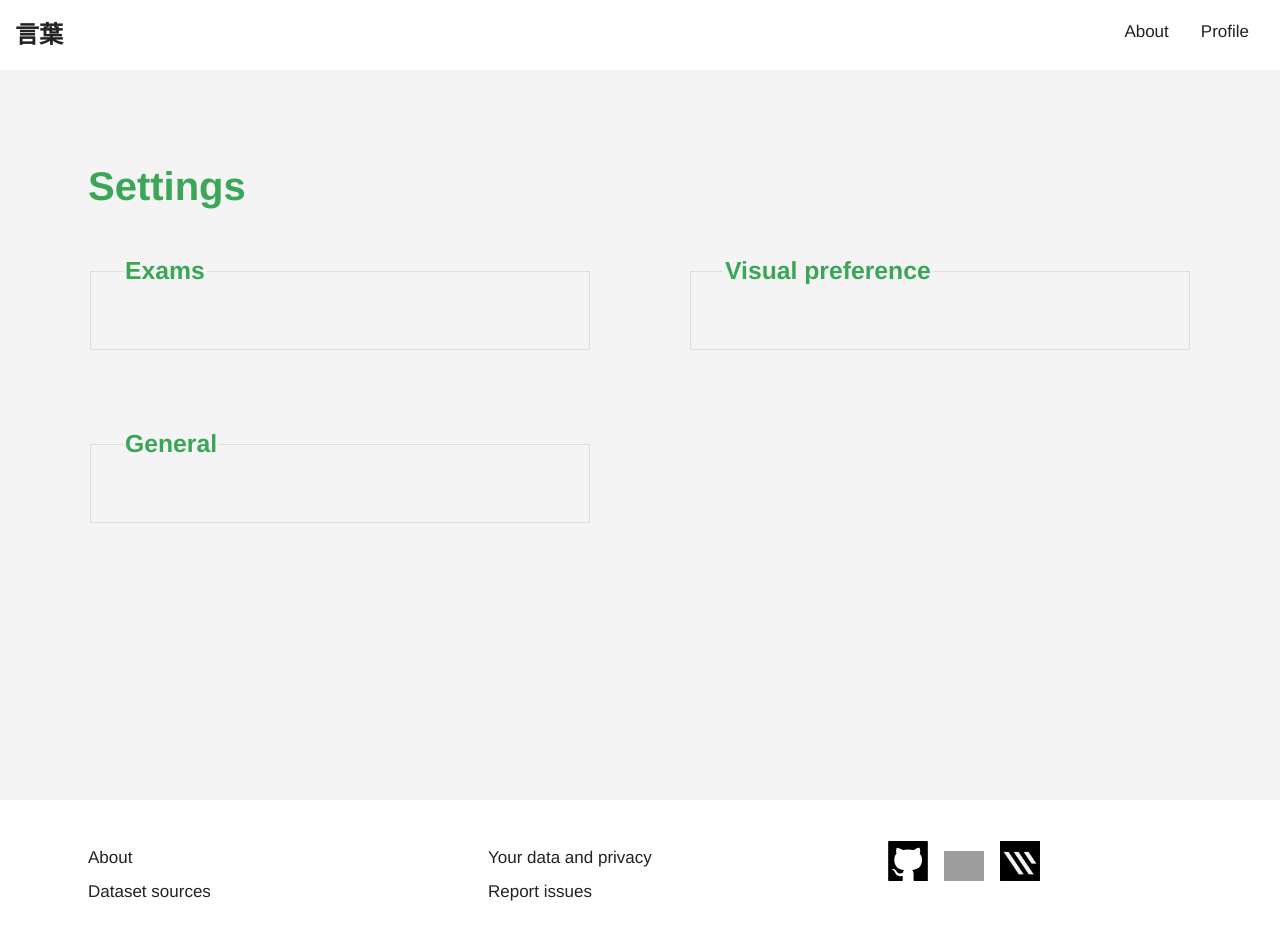
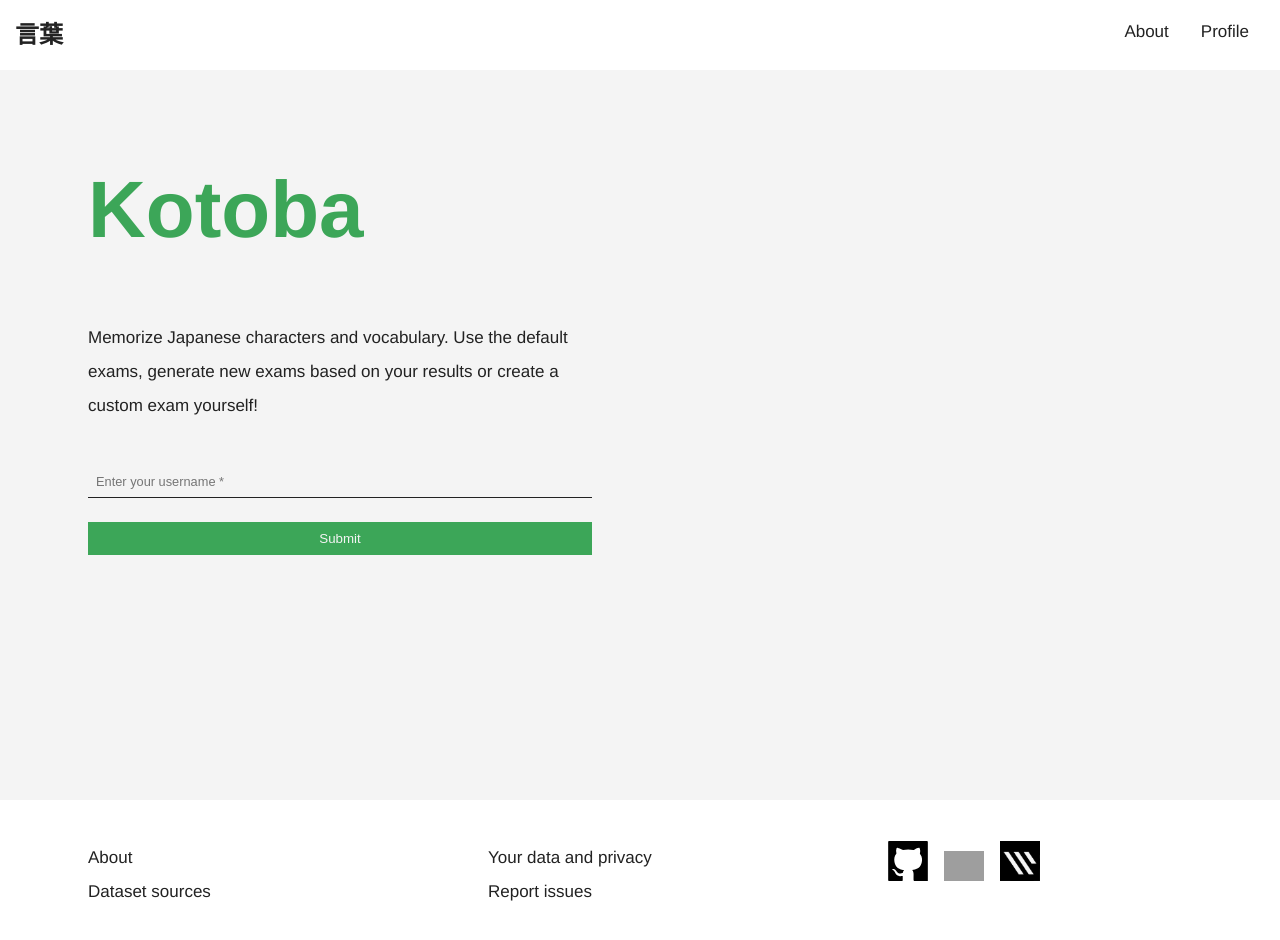
Before and after one commit to valdelaseras/kotoba-react, a React (Create React App) app: page / in a window 1280 px wide. Shown: the top 940 px of the page. Built offline with nearby package versions, Linux system fonts and the light colour scheme; grey boxes are pictures that could not be loaded.

Commit message:
turned Input into class component ( as will prob be necessary with a lot of other components ) and added some basic validation / val classes to them

```diff
--- a/src/App.js
+++ b/src/App.js
@@ -1,7 +1,7 @@
 import React, { Component } from 'react';
 import './styles/css/index.css';
 
-class App extends Component {
+export default class App extends Component {
   render() {
     return (
       <div className="App theme-settings helvetica normal light-theme">
@@ -13,5 +13,3 @@ class App extends Component {
     );
   }
 }
-
-export default App;
--- a/src/app/components/atomic/atoms/Input.js
+++ b/src/app/components/atomic/atoms/Input.js
@@ -1,16 +1,56 @@
-import React from 'react';
+import React, { Component } from 'react';
+import './input.css';
+import {validate} from "@babel/types";
 
-const Input = props =>
-    <label htmlFor={ props.id }>{ props.title }
-    <input id={ props.id }
-           name={ props.name }
-           type={ props.type }
-           placeholder={ props.placeholder }
-           required={ props.required }/>
-    </label>;
+export default class Input extends Component {
+    constructor( props ) {
+        super( props );
 
-export default Input;
+        this.id = props.id;
+        this.title = props.title;
+        this.name = props.name;
+        this.type= props.type;
+        this.placeholder = props.placeholder;
+        this.required = props.required;
+        this.minLength = props.minLength;
+
+        this.state = {
+            isValid: true
+        };
+
+        this.initInput();
+    }
+
+    render() {
+        return (
+            <label htmlFor={ this.id }>{ this.title }
+                <input className={ this.state.isValid ? '' : 'invalid' }
+                       id={ this.id }
+                       name={ this.name }
+                       type={ this.type }
+                       placeholder={ this.placeholder }
+                       minLength={ this.minLength }
+                       required={ this.required }
+                       onKeyUp={ this.onkeyup.bind( this )}
+                       onInvalid={ this.oninvalid.bind( this ) }/>
+            </label>
+        )
+    }
+
+    initInput = () => {
+        if ( this.required ) {
+            this.placeholder += ' *';
+        }
+    };
+
+    oninvalid = () => {
+        this.setState( { isValid: false } );
+    };
+
+    onkeyup = ( e ) => {
+        this.setState({ isValid: e.target.checkValidity() });
+    };
+}
+
 
 // TODO: This is not super reusable as a checkbox or radio input yet
-// TODO: if required, add asterisk to input placeholder. Also why are other
-//  standard HTML attributes not simply working when adding them to the template?
--- /dev/null
+++ b/src/app/components/atomic/atoms/input.css
@@ -0,0 +1,7 @@
+input.invalid,
+input.invalid:hover,
+input.invalid:active,
+input.invalid:focus,
+input.invalid:focus-within {
+    border-bottom-color: red;
+}
--- a/src/app/components/atomic/molecules/FormGroup.js
+++ b/src/app/components/atomic/molecules/FormGroup.js
@@ -8,7 +8,9 @@ const FormGroup = props =>
             <Input key={ child.id }
                    id={ child.id }
                    title={ child.title }
+                   type={ child.type }
                    name={ child.name }
+                   minLength={child.minLength}
                    placeholder={ child.placeholder }
                    required={ child.required }/>)}
     </div>;
--- a/src/app/components/sections/landing/Landing.js
+++ b/src/app/components/sections/landing/Landing.js
@@ -5,6 +5,22 @@ import Content from '../../layout/Content';
 import Section from "../../layout/Section";
 
 import './landing.css';
+
+const formGroup = [
+    {
+        id: "user-info",
+        inputs: [
+            {
+                id: "username-input",
+                name: "login",
+                type: "text",
+                placeholder: "Enter your username",
+                minLength: '10',
+                required: "required"
+            }
+        ]
+    }
+];
 
 export default class Landing extends Component {
     render() {
@@ -16,7 +32,8 @@ export default class Landing extends Component {
                         based on your results or create a custom exam yourself!
                     </p>
 
-                    <Form id={ 'login-form' }
+                    <Form onSubmit={ onsubmit }
+                          id={ 'login-form' }
                           children={ formGroup }
                           btnType={ 'submit' }
                           btnTitle={ 'Submit' }
@@ -26,18 +43,3 @@ export default class Landing extends Component {
         )
     }
 }
-
-const formGroup = [
-    {
-        id: "user-info",
-        inputs: [
-            {
-                id: "username-input",
-                name: "login",
-                type: "text",
-                placeholder: "Enter your username",
-                required: ""
-            }
-        ]
-    }
-];
--- a/src/index.js
+++ b/src/index.js
@@ -18,11 +18,11 @@ import './styles/css/index.css';
 ReactDOM.render(<App />, document.getElementById('root'));
 ReactDOM.render(<Nav />, document.getElementById('nav'));
 ReactDOM.render(<Footer />, document.getElementById('footer'));
-// ReactDOM.render(<Landing />, document.getElementById('main'));
+ReactDOM.render(<Landing />, document.getElementById('main'));
 // ReactDOM.render(<Lobby />, document.getElementById('main'));
 // ReactDOM.render(<About />, document.getElementById('main'));
 // ReactDOM.render(<Profile />, document.getElementById('main'));
 // ReactDOM.render(<Exam />, document.getElementById('main'));
 // ReactDOM.render(<Sheet />, document.getElementById('main'));
 // ReactDOM.render(<History />, document.getElementById('main'));
-ReactDOM.render(<Settings />, document.getElementById('main'));
+// ReactDOM.render(<Settings />, document.getElementById('main'));
```
